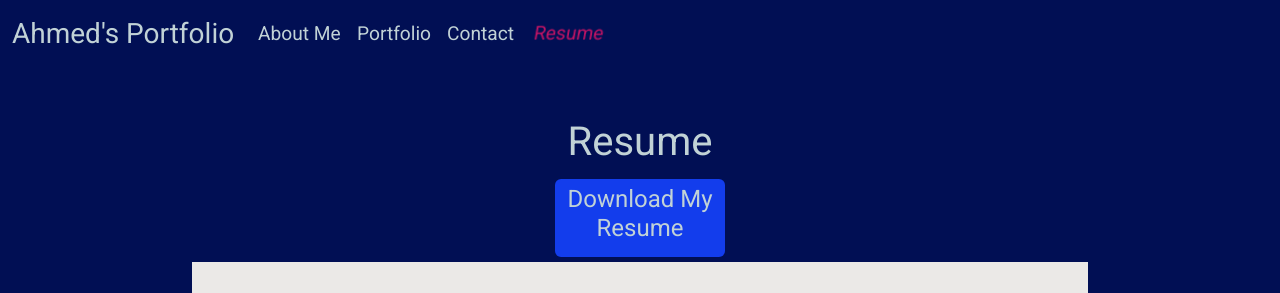
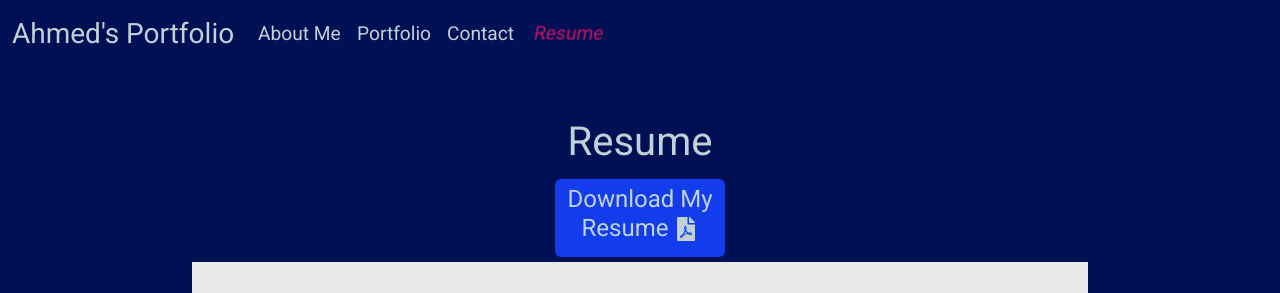
Before and after one commit to AhmedAlkh/react-portfolio, a React (Create React App) app in the folder my-app/: page / in a window 1280 px wide. Both pictures are taken after a click on the button "Resume". Shown: the top 293 px of the page. Built offline with nearby package versions, Linux system fonts and the light colour scheme.

Commit message:
added icon to resume download button

```diff
--- a/my-app/src/components/Footer.js
+++ b/my-app/src/components/Footer.js
@@ -16,7 +16,7 @@ function Footer() {
     <FaLinkedin className="footer-icon" />
 </a>
     {/* Email link in footer  */}
-    <a href="https://github.com/AhmedAlkh" target="_blank" rel="noreferrer">
+    <a href="mailto:alkhatib_ahmed@hotmail.com" target="_blank" rel="noreferrer">
     <FaEnvelope className="footer-icon" />
     </a>
     <h5 className="footerText">© 2022 All Rights Reserved.</h5>
--- a/my-app/src/components/Resume.js
+++ b/my-app/src/components/Resume.js
@@ -1,5 +1,6 @@
 import React from "react";
 import Button from "react-bootstrap/Button";
+import { FaFilePdf } from "react-icons/fa";
 
 function Resume() {
   return (
@@ -14,7 +15,7 @@ function Resume() {
           target="_blank"
           rel="noreferrer"
         >
-          <h4>Download My Resume</h4>
+          <h4>Download My Resume <FaFilePdf /></h4>
         </Button>
       </div>
       <div className="resume-screenshots">
```
